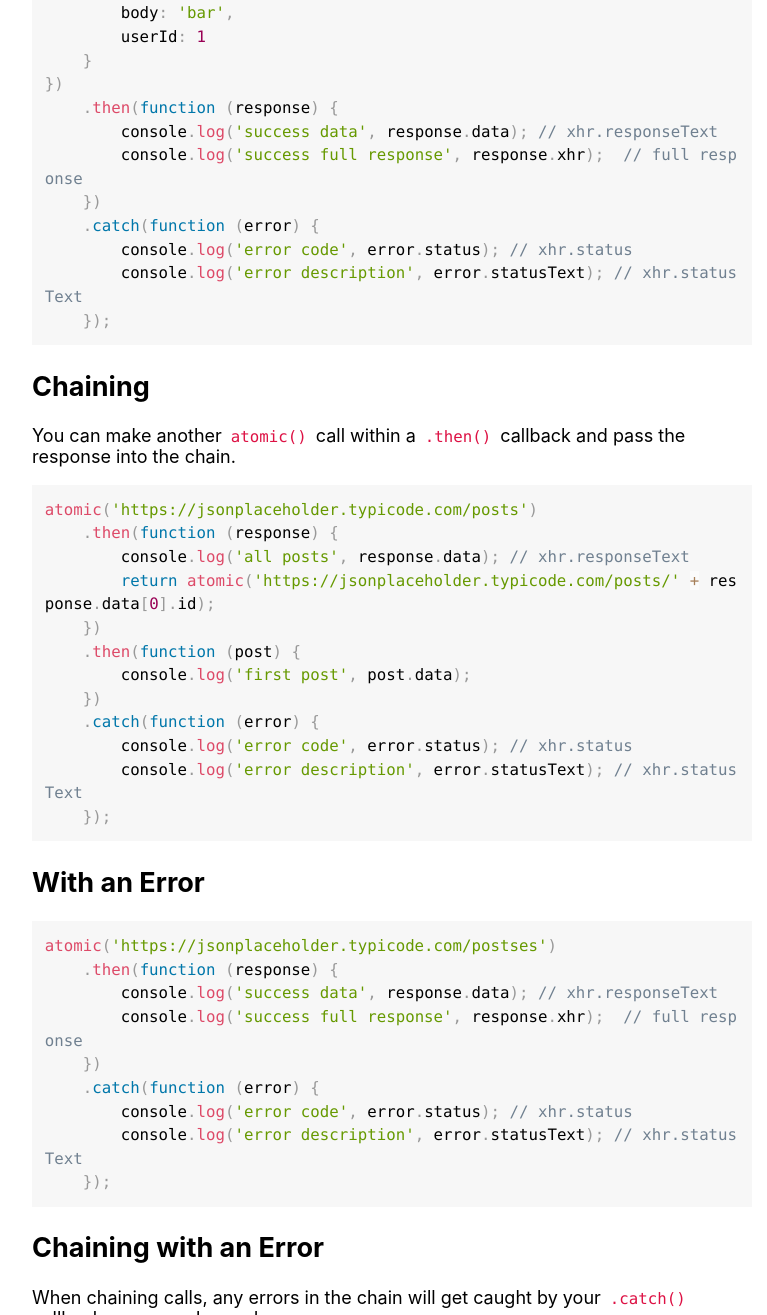
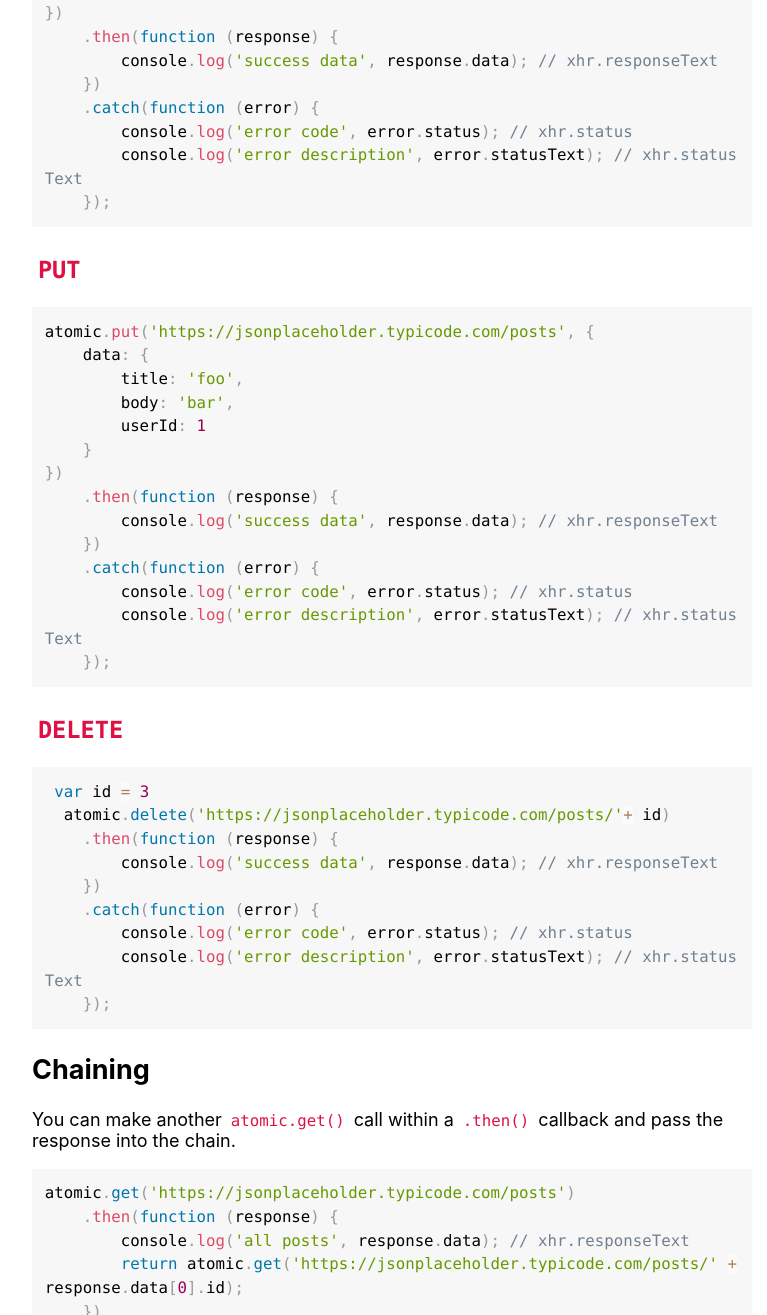
Before and after one commit to cferdinandi/atomic, a website: page index.html in a window 1280 px wide. Shown: the part 728-2043 px from the top of the page, without its empty margins (248-1015 px from the left). Drawn offline with Linux system fonts and the light colour scheme.

Commit message:
Add files via upload

```diff
--- a/index.html
+++ b/index.html
@@ -137,18 +137,17 @@
 		<main id="top">
 
 			<nav>
-				<h1>Atomic</h1>
-				<p><a href="https://github.com/cferdinandi/atomic">GitHub</a></p>
+				<h1>AtomicDative</h1>
+				<p><a href="https://github.com/tobithedev/atomic">GitHub</a></p>
 				<hr>
 			</nav>
 
 			<section>
 <p>Atomic is already loaded on this page. See it in action by copy/pasting some of the samples below into the Console window in Developer Tools.</p>
 <h2 id="-get-"><code>GET</code></h2>
-<pre><code class="lang-javascript">atomic(&#39;https://jsonplaceholder.typicode.com/posts&#39;)
+<pre><code class="lang-javascript">atomic.get(&#39;https://jsonplaceholder.typicode.com/posts&#39;)
     .then(function (response) {
         console.log(&#39;success data&#39;, response.data); // xhr.responseText
-        console.log(&#39;success full response&#39;, response.xhr);  // full response
     })
     .catch(function (error) {
         console.log(&#39;error code&#39;, error.status); // xhr.status
@@ -156,8 +155,7 @@
     });
 </code></pre>
 <h2 id="-post-"><code>POST</code></h2>
-<pre><code class="lang-javascript">atomic(&#39;https://jsonplaceholder.typicode.com/posts&#39;, {
-    method: &#39;POST&#39;,
+<pre><code class="lang-javascript">atomic.post(&#39;https://jsonplaceholder.typicode.com/posts&#39;, {
     data: {
         title: &#39;foo&#39;,
         body: &#39;bar&#39;,
@@ -166,7 +164,33 @@
 })
     .then(function (response) {
         console.log(&#39;success data&#39;, response.data); // xhr.responseText
-        console.log(&#39;success full response&#39;, response.xhr);  // full response
+    })
+    .catch(function (error) {
+        console.log(&#39;error code&#39;, error.status); // xhr.status
+        console.log(&#39;error description&#39;, error.statusText); // xhr.statusText
+    });
+</code></pre>
+<h2 id="-put-"><code>PUT</code></h2>
+<pre><code class="lang-javascript">atomic.put(&#39;https://jsonplaceholder.typicode.com/posts&#39;, {
+    data: {
+        title: &#39;foo&#39;,
+        body: &#39;bar&#39;,
+        userId: 1
+    }
+})
+    .then(function (response) {
+        console.log(&#39;success data&#39;, response.data); // xhr.responseText
+    })
+    .catch(function (error) {
+        console.log(&#39;error code&#39;, error.status); // xhr.status
+        console.log(&#39;error description&#39;, error.statusText); // xhr.statusText
+    });
+</code></pre>
+<h2 id="-delete-"><code>DELETE</code></h2>
+<pre><code class="lang-javascript"> var id = 3
+  atomic.delete(&#39;https://jsonplaceholder.typicode.com/posts/&#39;+ id)
+    .then(function (response) {
+        console.log(&#39;success data&#39;, response.data); // xhr.responseText
     })
     .catch(function (error) {
         console.log(&#39;error code&#39;, error.status); // xhr.status
@@ -174,11 +198,11 @@
     });
 </code></pre>
 <h2 id="chaining">Chaining</h2>
-<p>You can make another <code>atomic()</code> call within a <code>.then()</code> callback and pass the response into the chain.</p>
-<pre><code class="lang-javascript">atomic(&#39;https://jsonplaceholder.typicode.com/posts&#39;)
+<p>You can make another <code>atomic.get()</code> call within a <code>.then()</code> callback and pass the response into the chain.</p>
+<pre><code class="lang-javascript">atomic.get(&#39;https://jsonplaceholder.typicode.com/posts&#39;)
     .then(function (response) {
         console.log(&#39;all posts&#39;, response.data); // xhr.responseText
-        return atomic(&#39;https://jsonplaceholder.typicode.com/posts/&#39; + response.data[0].id);
+        return atomic.get(&#39;https://jsonplaceholder.typicode.com/posts/&#39; + response.data[0].id);
     })
     .then(function (post) {
         console.log(&#39;first post&#39;, post.data);
@@ -189,10 +213,9 @@
     });
 </code></pre>
 <h2 id="with-an-error">With an Error</h2>
-<pre><code class="lang-javascript">atomic(&#39;https://jsonplaceholder.typicode.com/postses&#39;)
+<pre><code class="lang-javascript">atomic.get(&#39;https://jsonplaceholder.typicode.com/postses&#39;)
     .then(function (response) {
         console.log(&#39;success data&#39;, response.data); // xhr.responseText
-        console.log(&#39;success full response&#39;, response.xhr);  // full response
     })
     .catch(function (error) {
         console.log(&#39;error code&#39;, error.status); // xhr.status
@@ -201,10 +224,10 @@
 </code></pre>
 <h2 id="chaining-with-an-error">Chaining with an Error</h2>
 <p>When chaining calls, any errors in the chain will get caught by your <code>.catch()</code> callback, so you only need one.</p>
-<pre><code class="lang-javascript">atomic(&#39;https://jsonplaceholder.typicode.com/posts&#39;)
+<pre><code class="lang-javascript">atomic.get(&#39;https://jsonplaceholder.typicode.com/posts&#39;)
     .then(function (response) {
         console.log(&#39;all posts&#39;, response.data); // xhr.responseText
-        return atomic(&#39;https://jsonplaceholder.typicode.com/postses/&#39; + response.data[0].id);
+        return atomic.get(&#39;https://jsonplaceholder.typicode.com/postses/&#39; + response.data[0].id);
     })
     .then(function (post) {
         console.log(&#39;first post&#39;, post.data);
@@ -217,12 +240,11 @@
 <h2 id="canceling-a-request">Canceling a Request</h2>
 <p>In order to work, you must set your <code>atomic()</code> method to a variable without <code>.then()</code> methods. They can be called on the variable after setting.</p>
 <pre><code class="lang-js">// Setup your request
-var xhr = atomic(&#39;https://jsonplaceholder.typicode.com/posts&#39;);
+var xhr = atomic.get(&#39;https://jsonplaceholder.typicode.com/posts&#39;);
 
 // Handle responses
 xhr.then(function (response) {
         console.log(response.data); // xhr.responseText
-        console.log(response.xhr);  // full response
     })
     .catch(function (error) {
         console.log(error.status); // xhr.status
@@ -232,13 +254,19 @@ xhr.then(function (response) {
 // Cancel your request
 xhr.cancel();
 </code></pre>
-
+<footer>
+  <div>
+    <p>&copy; <date></date> Made by Chris Ferdinandi rewritten by Tobithedev.<br />
+    Licensed by MIT</p>
+  </div>
+</footer>
 			</section>
 		</main>
 
 		<!-- Javascript -->
-		<script src="dist/atomic.polyfills.js"></script>
+		<script src="dist/atomic.js"></script>
 		<script>
+		document.querySelector('date').innerHTML = new Date().getFullYear();
 			/* http://prismjs.com/download.html?themes=prism&languages=clike+javascript */
 			var _self = (typeof window !== 'undefined')
 				? window   // if in browser
```
Also changed, not shown: gulpfile.js (+3 -4 lines), package.json (+6 -9 lines), LICENSE.md, README.md, 1 other file.
